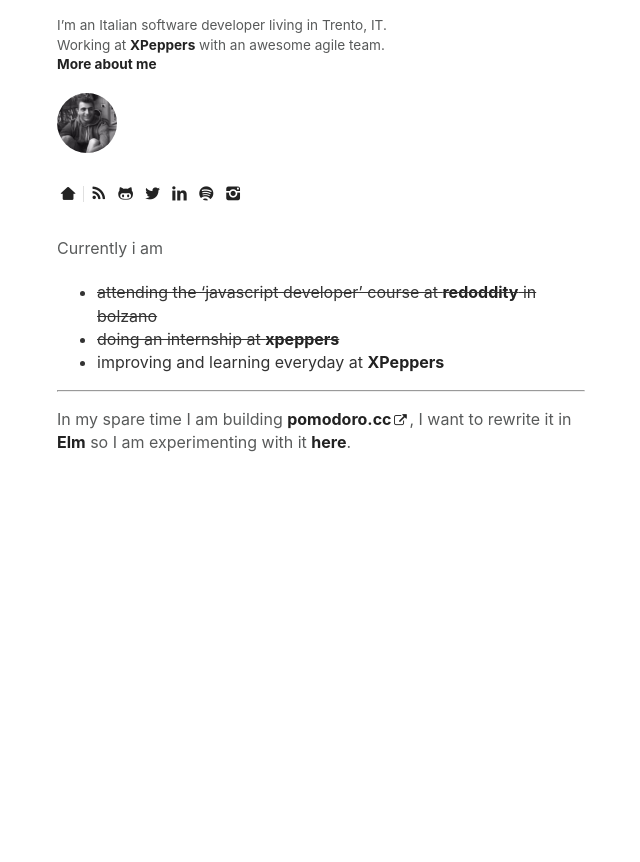
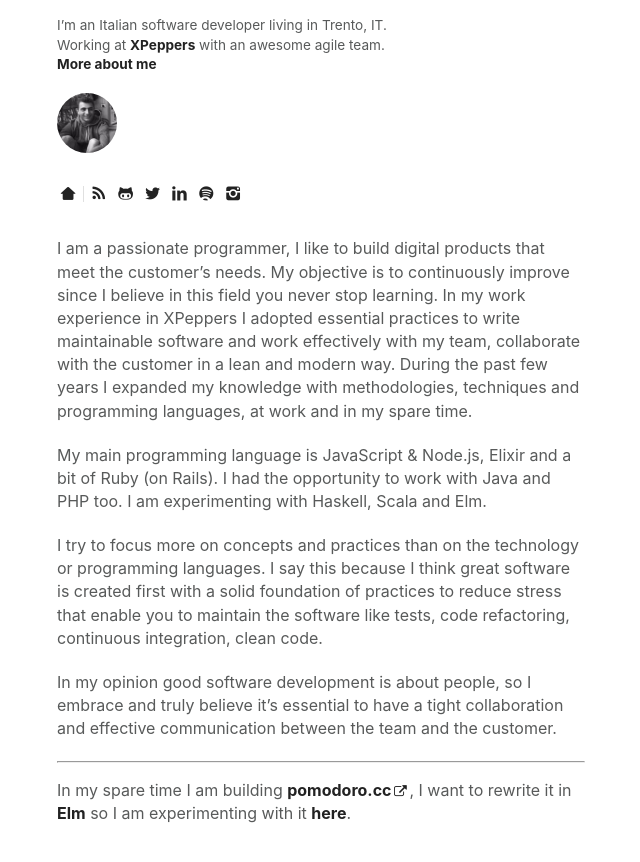
Before and after one commit to christian-fei/christian-fei.github.io-pandoc, a Jekyll site: the page built from about.md, in a window 1280 px wide. Shown: the top 862 px of the page, without its empty margins (319-959 px from the left). Built offline with Jekyll 4.4.1, drawn with Linux system fonts in a browser that asks for light colours; a style sheet for code colours, icons or effects is not loaded.

Commit message:
updated about

```diff
--- a/about.md
+++ b/about.md
@@ -5,11 +5,32 @@ permalink: /about/
 ---
 
 
-Currently i am
+I am a passionate programmer, I like to build digital products
+that meet the customer's needs.
+My objective is to continuously improve since I believe in this field
+you never stop learning.
+In my work experience in XPeppers I adopted essential practices to write
+maintainable software and work effectively with my team, collaborate
+with the customer in a lean and modern way.
+During the past few years I expanded my knowledge with methodologies,
+techniques and programming languages, at work and in my spare time.
 
-- ~~attending the 'javascript developer' course at <a href="http://www.redoddity.it/courses/fse-javascript-developer/" class="imp" target="_blank">redoddity</a> in bolzano~~
-- ~~doing an internship at <a href="http://xpeppers.com">xpeppers</a>~~
-- improving and learning everyday at [XPeppers](http://xpeppers.com)
+
+My main programming language is JavaScript & Node.js, Elixir and a
+bit of Ruby (on Rails). I had the opportunity to work with Java and PHP too.
+I am experimenting with Haskell, Scala and Elm.
+
+
+I try to focus more on concepts and practices than on the technology or
+programming languages. I say this because I think great software is
+created first  with a solid foundation of practices to reduce stress that
+enable you to maintain the software like tests, code refactoring,
+continuous integration, clean code.
+
+
+In my opinion good software development is about people, so I embrace and
+truly believe it's essential to have a tight collaboration and
+effective communication between the team and the customer.
 
 ---
 
```
